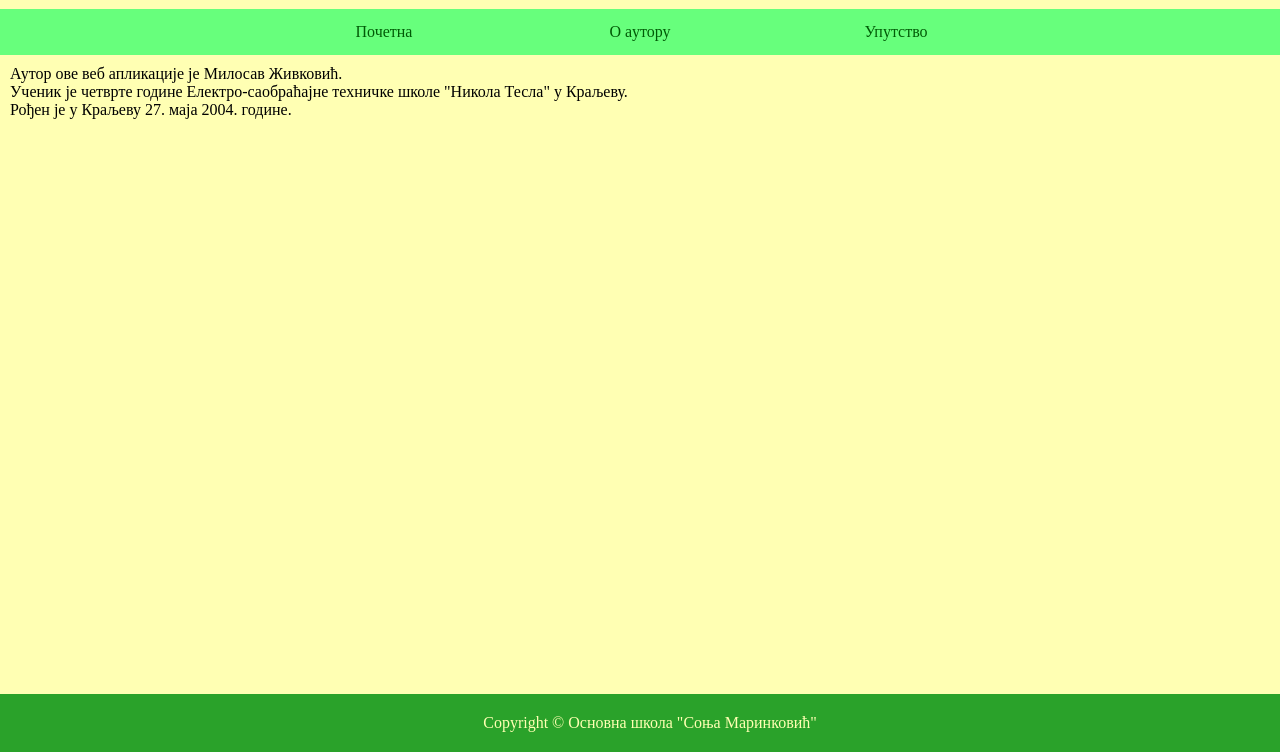
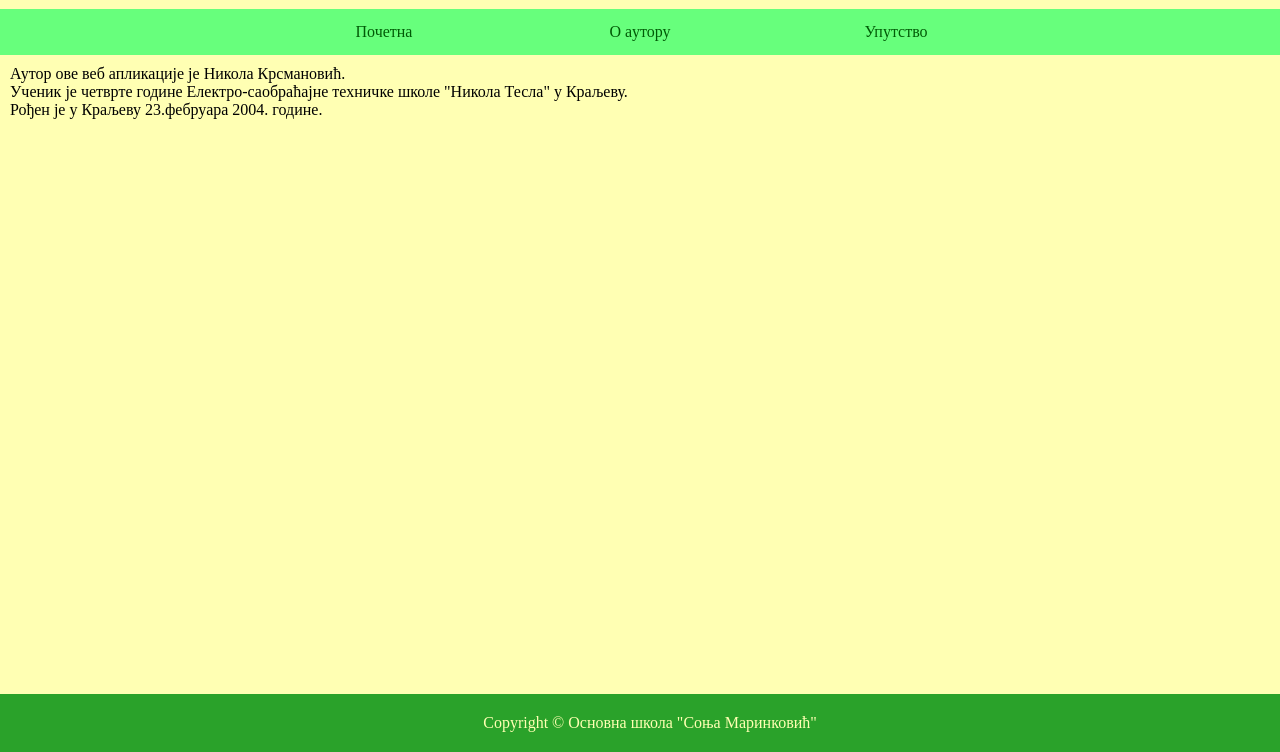
Before and after one commit to nikolakrsmanovic1/4EIT_B5-Zvuci-instrumenata, a plain HTML site: page pages/autor.html in a window 1280 px wide. Shown: the part 48-800 px from the top of the page. Drawn offline with Linux system fonts and the light colour scheme.

Commit message:
Update autor.html

```diff
--- a/pages/autor.html
+++ b/pages/autor.html
@@ -13,9 +13,11 @@
 	<li><a href="autor.html">O aутору</a></li>
 	<li><a href="uputstvo.html">Упутство</a></li>
 	</ul>
-		<p >Аутор ове веб апликације је Милосав Живковић.<br>
-			Ученик је четврте године Електро-саобраћајне техничке школе "Никола Тесла" у Краљеву.<br>
-			Рођен је у Краљеву 27. маја 2004. године.</p>
+		<p>
+            Аутор ове веб апликације је Никола Крсмановић.<br>
+            Ученик је четврте године Електро-саобраћајне техничке школе "Никола Тесла" у Краљеву.<br>
+            Рођен је у Краљеву 23.фебруара 2004. године.
+        </p>
 
 <footer>
 	<p>Copyright © Основна школа "Соња Маринковић"<br>
```
